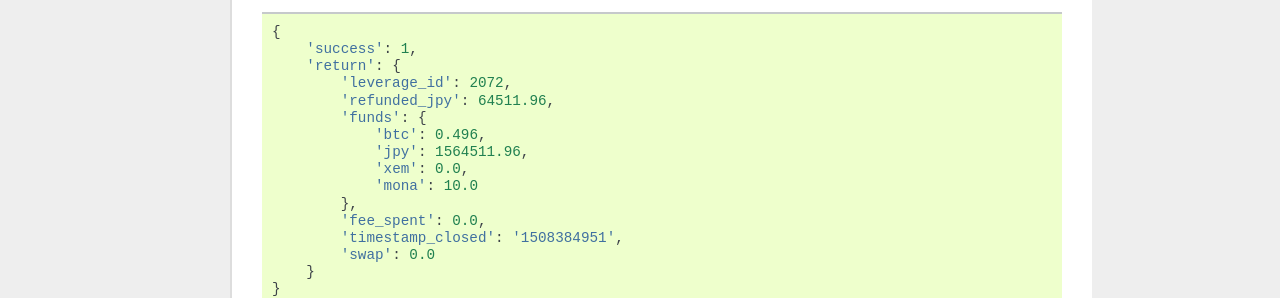
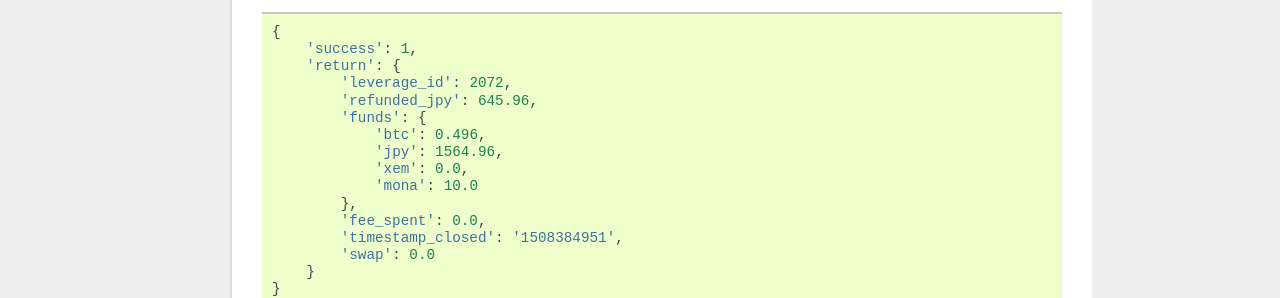
Before and after one commit to techbureau/api-doc, a Sphinx documentation site: the page built from docs/trade_leverage/2_individual/6_cancel_position.rst, in a window 1280 px wide. Shown: the part 439-737 px from the top of the page. Built offline with Sphinx 7.4.7, drawn with Linux system fonts in a browser that asks for light colours.

Commit message:
cancel_posithonの例の所持金額が多すぎなので、少額に変更

```diff
--- a/docs/trade_leverage/2_individual/6_cancel_position.rst
+++ b/docs/trade_leverage/2_individual/6_cancel_position.rst
@@ -25,10 +25,10 @@ cancel_position
         'success': 1,
         'return': {
             'leverage_id': 2072,
-            'refunded_jpy': 64511.96,
+            'refunded_jpy': 645.96,
             'funds': {
                 'btc': 0.496,
-                'jpy': 1564511.96,
+                'jpy': 1564.96,
                 'xem': 0.0,
                 'mona': 10.0
             },
```
